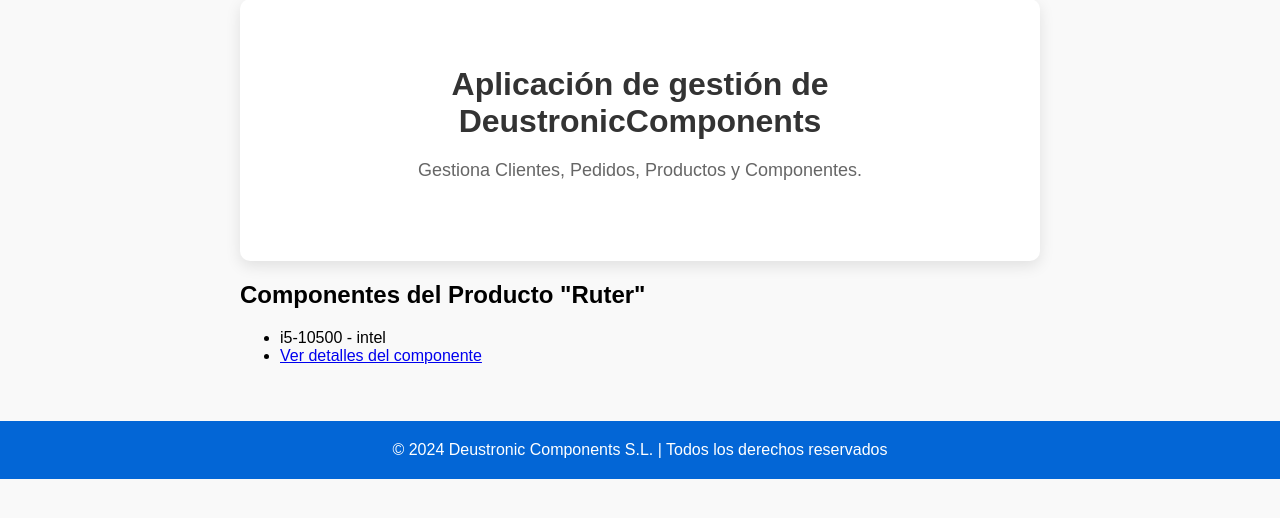
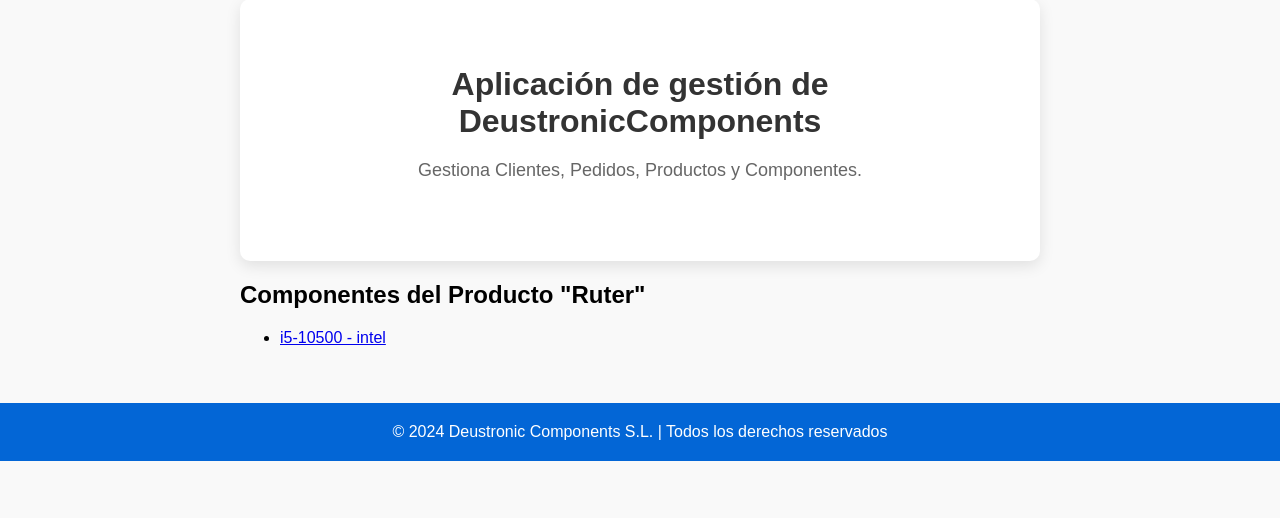
Before and after one commit to garaimg/IW-Equipo1-Proyecto-web-colaborativo, a Django app: page /appDeustronicComponents/producto/3/componentes/ in a window 1280 px wide. Shown: the part 189-707 px from the top of the page. Run offline with Django 5.2, Linux system fonts and the light colour scheme; data comes from the database, SQL or seed files in the repository.

Commit message:
toque final de lo de los componentes de los productosd

```diff
--- a/DeustronicComponents/templates/appDeustronicComponents/componentes_producto.html
+++ b/DeustronicComponents/templates/appDeustronicComponents/componentes_producto.html
@@ -4,8 +4,7 @@
     <h2>Componentes del Producto "{{ producto.nombre }}"</h2>
     <ul>
         {% for componente in componentes %}
-            <li>{{ componente.modelo }} - {{ componente.marca }}</li>
-            <li><a href="{% url 'detalle_componente' componente.pk %}">Ver detalles del componente</a></li>
+            <li><a href="{% url 'detalle_componente' componente.pk %}">{{ componente.modelo }} - {{ componente.marca }}</a> </li>
         {% empty %}
             <li>No hay componentes asociados a este producto.</li>
         {% endfor %}
```
